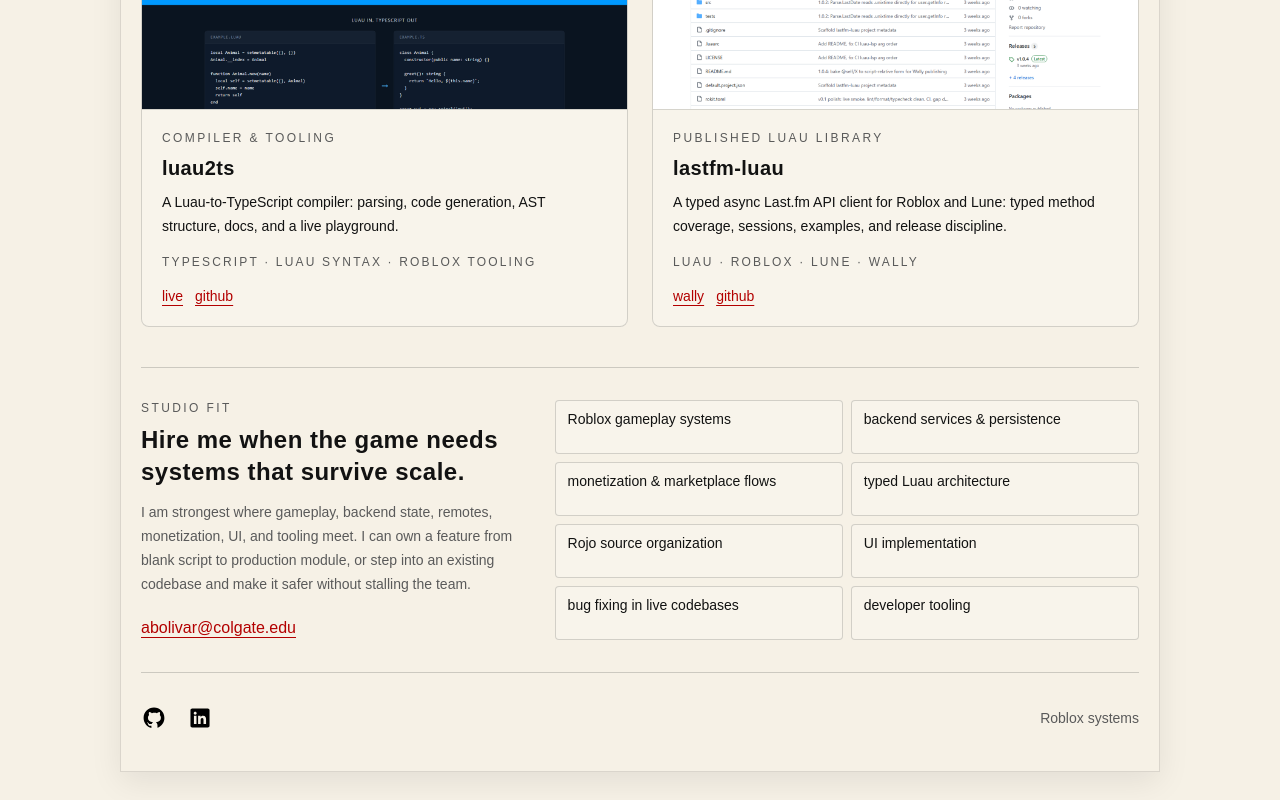
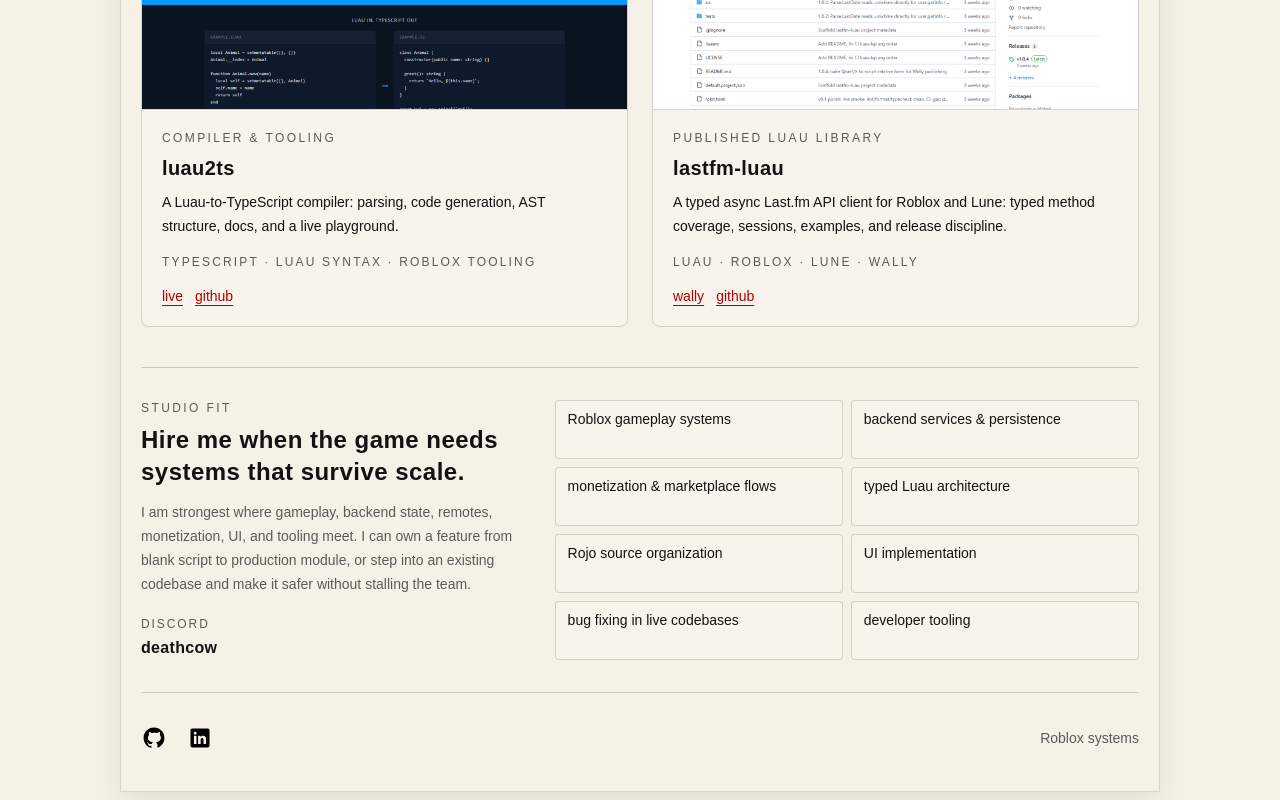
Before and after one commit to tonybolivar/personal-website, a Next.js app: page /roblox in a window 1280 px wide. Shown: the part 5511-6311 px from the top of the page. Built offline with nearby package versions, Linux system fonts and the light colour scheme; no server answers; a web font is replaced by a local one.

Commit message:
Swap roblox page contact to Discord (deathcow)

```diff
--- a/app/roblox/page.tsx
+++ b/app/roblox/page.tsx
@@ -894,9 +894,10 @@
                 meet. I can own a feature from blank script to production module, or step into an
                 existing codebase and make it safer without stalling the team.
               </p>
-              <a href="mailto:abolivar@colgate.edu" className="mt-5 inline-block link-accent">
-                abolivar@colgate.edu
-              </a>
+              <div className="mt-5">
+                <p className="text-xs uppercase tracking-[0.16em] ink-muted">discord</p>
+                <p className="mt-1 text-base font-semibold ink-title">deathcow</p>
+              </div>
             </div>
 
             <div className="grid gap-2 sm:grid-cols-2">
```
